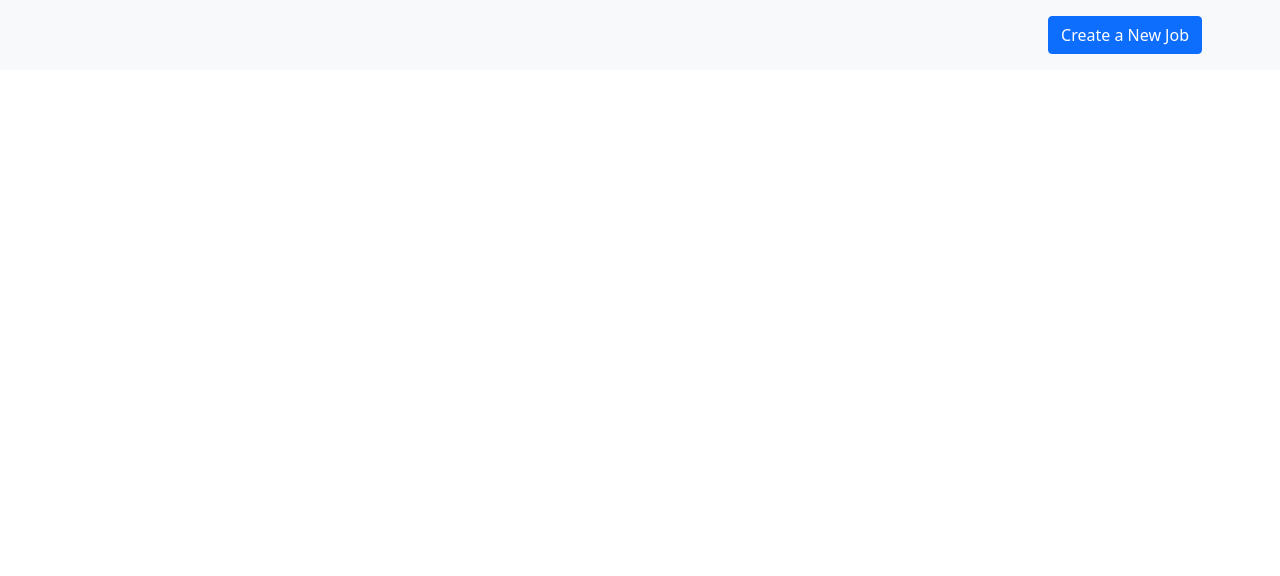
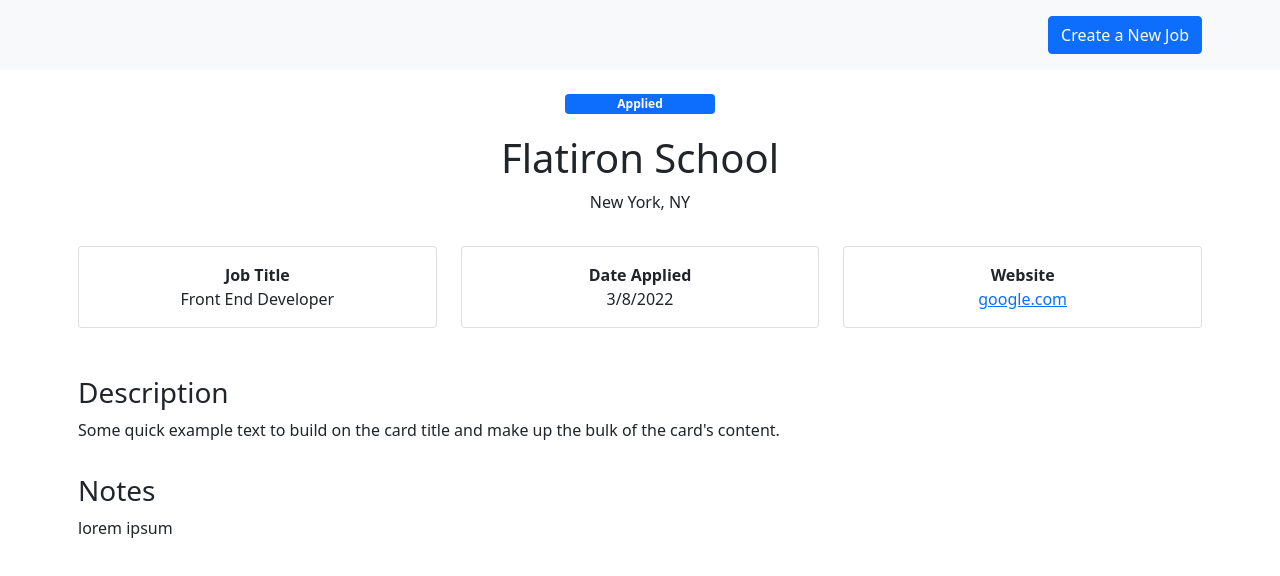
Before and after one commit to aels17/Job-Search-App, a React (Create React App) app: page /1 in a window 1280 px wide. Shown: the top 576 px of the page. Built offline with nearby package versions, Linux system fonts and the light colour scheme; data requests are answered from the project's data file.

Commit message:
added details page

```diff
--- a/src/Components/JobCard.js
+++ b/src/Components/JobCard.js
@@ -1,11 +1,12 @@
 import React from 'react';
+import { Link } from "react-router-dom";
 import Card from 'react-bootstrap/Card'
 import Button from 'react-bootstrap/Button'
 
 
 function JobCard({job}) {
 
-  const {company, date_applied, job_title, short_description, status } = job
+  const {id, company, date_applied, job_title, short_description, status } = job
 
 
   return (
@@ -15,7 +16,7 @@
       <Card.Title>{company}</Card.Title>
       <Card.Subtitle className="mb-2 text-muted pb-2">{job_title}</Card.Subtitle>
       <Card.Text>{short_description}</Card.Text>
-      <Button>Details</Button>
+      <Link to={'/' + id} ><Button>Details</Button></Link>
     </Card.Body>
   </Card>
   );
--- a/src/Components/JobDetails.js
+++ b/src/Components/JobDetails.js
@@ -1,34 +1,67 @@
-import React from 'react';
+import React, {useEffect, useState} from 'react';
 import { useParams } from "react-router-dom";
 import Container from 'react-bootstrap/Container'
+import Row from 'react-bootstrap/Row'
+import Col from 'react-bootstrap/Col'
+import Card from 'react-bootstrap/Card'
+import Badge from 'react-bootstrap/Badge'
 
 
 
 function NavBar({jobs}) {
 
+    const [job, setJob] = useState([])
+
     let {id} = useParams()
 
+    let selectedJob = jobs.filter(job => job.id.toString() === id.toString())
+
+    useEffect(() => {
+        if (selectedJob[0] !== undefined) {
+            setJob(selectedJob[0])
+        }
+    }, [selectedJob])
 
 
-     const pickedJob = jobs.filter(job => job.id.toString() === id.toString())
-
-
-     function checkDefined() {
-        if (pickedJob[0] !== undefined) {
-
-            const [{company}] = pickedJob
-
-         }
-
-     }
+    const {company, website, job_title, short_description, date_applied, location, notes, status} = job
 
 
   return (
-        <Container className="d-flex justify-content-end p-2">
-                {pickedJob === undefined ? null : console.log('test')}
+        <Container className=" p-2">
+            <Row className="d-flex justify-content-center my-3">
+                <Badge style={{textAlign: "center", maxWidth: "150px", margin: "auto", marginBottom: "20px"}}>{status}</Badge>
+                <h1 style={{textAlign: "center"}}>{company}</h1>
+                <p style={{textAlign: "center"}}>{location}</p>
 
-
-
+            </Row>
+            <Row className="my-3 justify-content-center">
+                <Col>
+                    <Card className="py-3 h-100" style={{textAlign: "center"}}>
+                        <strong >Job Title </strong>
+                        <p style={{marginBottom: "0"}}>{job_title}</p>
+                    </Card>
+                </Col>
+                <Col>
+                    <Card className="py-3 h-100" style={{textAlign: "center"}}>
+                    <strong >Date Applied </strong>
+                <p style={{marginBottom: "0"}}>{date_applied}</p>
+                    </Card>
+                </Col>
+                <Col>
+                    <Card className="py-3 h-100" style={{textAlign: "center"}}>
+                    <strong style={{}}>Website </strong>
+                    <a href={website} target="_blank" rel="noreferrer">{website}</a>
+                    </Card>
+                </Col>
+            </Row>
+            <Row className="my-3 mt-5 justify-content-center">
+                <h3 style={{}}>Description</h3>
+                <p>{short_description}</p>
+            </Row>
+            <Row className="my-3 justify-content-left">
+                <h3 style={{}}>Notes </h3>
+                <p>{notes}</p>
+            </Row>
         </Container>
   );
 }
```
